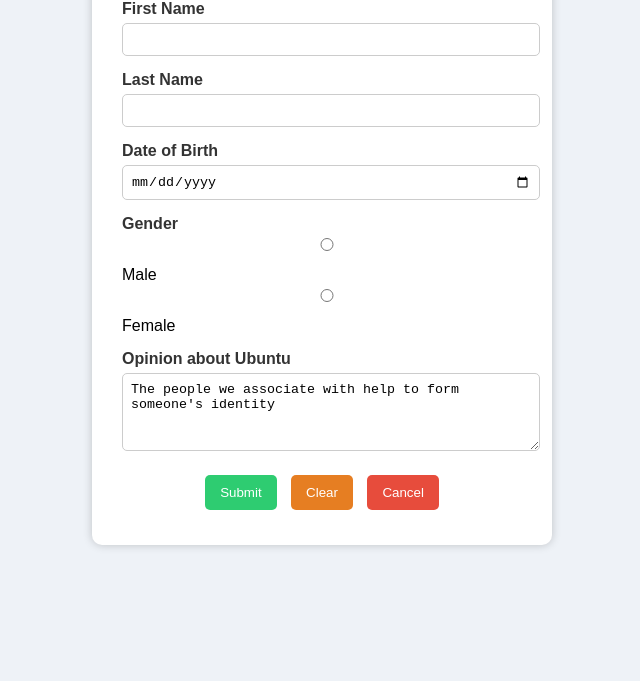
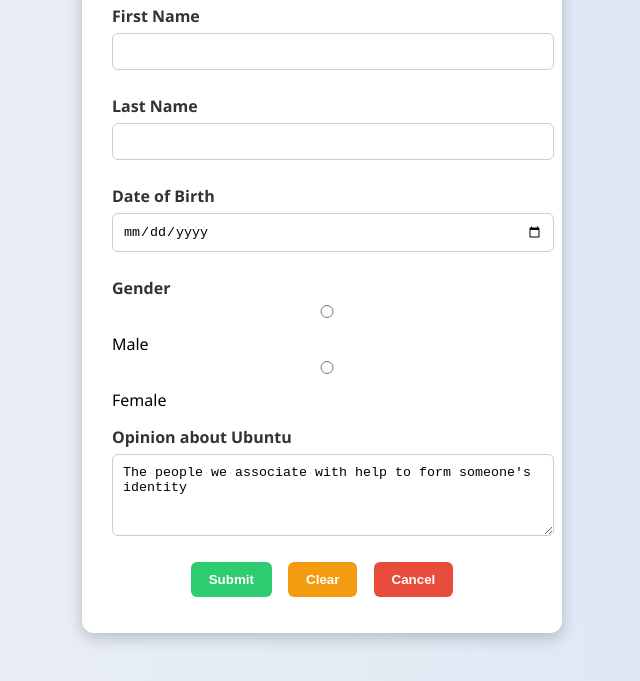
Before and after one commit to alexianmwas8-ctrl/alexianmwas8-ctrl.github.io, a plain HTML site: page user information.html in a window 1280 px wide. Shown: the part 146-827 px from the top of the page, without its empty margins (318-958 px from the left). Before the commit the page ends 800 px from the top, so only its background shows below. Drawn offline with Linux system fonts and the light colour scheme.

Commit message:
Update user information.html

```diff
--- a/user information.html
+++ b/user information.html
@@ -5,72 +5,129 @@
 
 <style>
 
+/* PAGE STYLE */
+
 body{
-font-family: Arial;
-background:#eef2f7;
+font-family:"Segoe UI", Arial, sans-serif;
+background:linear-gradient(to right,#eef2f3,#d9e4f5);
 padding:40px;
 }
 
+
+/* FORM CONTAINER */
+
 .form-container{
-width:400px;
+width:420px;
 margin:auto;
 background:white;
 padding:30px;
-border-radius:10px;
-box-shadow:0 0 10px rgba(0,0,0,0.2);
+border-radius:12px;
+box-shadow:0 5px 15px rgba(0,0,0,0.2);
 }
+
+
+/* FORM TITLE */
 
 h2{
 text-align:center;
 color:#2c3e50;
+margin-bottom:20px;
 }
+
+
+/* LABELS */
 
 label{
 font-weight:bold;
 color:#333;
+display:block;
+margin-top:10px;
 }
+
+
+/* INPUT FIELDS */
 
 input,textarea{
 width:100%;
-padding:8px;
-margin-top:5px;
+padding:10px;
+margin-top:6px;
 margin-bottom:15px;
 border:1px solid #ccc;
-border-radius:5px;
+border-radius:6px;
+transition:0.3s;
 }
+
+input:focus,textarea:focus{
+border-color:#3498db;
+outline:none;
+box-shadow:0 0 5px rgba(52,152,219,0.4);
+}
+
+
+/* GENDER SECTION */
 
 .gender{
 margin-bottom:15px;
 }
 
+
+/* BUTTON AREA */
+
 .buttons{
 text-align:center;
 }
 
+
+/* BUTTONS */
+
 button{
-padding:10px 15px;
-margin:5px;
+padding:10px 18px;
+margin:6px;
 border:none;
-border-radius:5px;
+border-radius:6px;
 cursor:pointer;
+font-weight:bold;
+transition:0.3s;
 }
+
+
+/* SUBMIT BUTTON */
 
 .submit{
 background:#2ecc71;
 color:white;
 }
 
+.submit:hover{
+background:#27ae60;
+}
+
+
+/* CLEAR BUTTON */
+
 .clear{
-background:#e67e22;
+background:#f39c12;
 color:white;
 }
+
+.clear:hover{
+background:#e67e22;
+}
+
+
+/* CANCEL BUTTON */
 
 .cancel{
 background:#e74c3c;
 color:white;
 }
 
+.cancel:hover{
+background:#c0392b;
+}
+
 </style>
+
 </head>
 
 <body>
@@ -98,7 +155,9 @@
 </div>
 
 <label>Opinion about Ubuntu</label>
-<textarea rows="4">The people we associate with help to form someone's identity </textarea>
+<textarea rows="4">
+The people we associate with help to form someone's identity
+</textarea>
 
 <div class="buttons">
 
```
